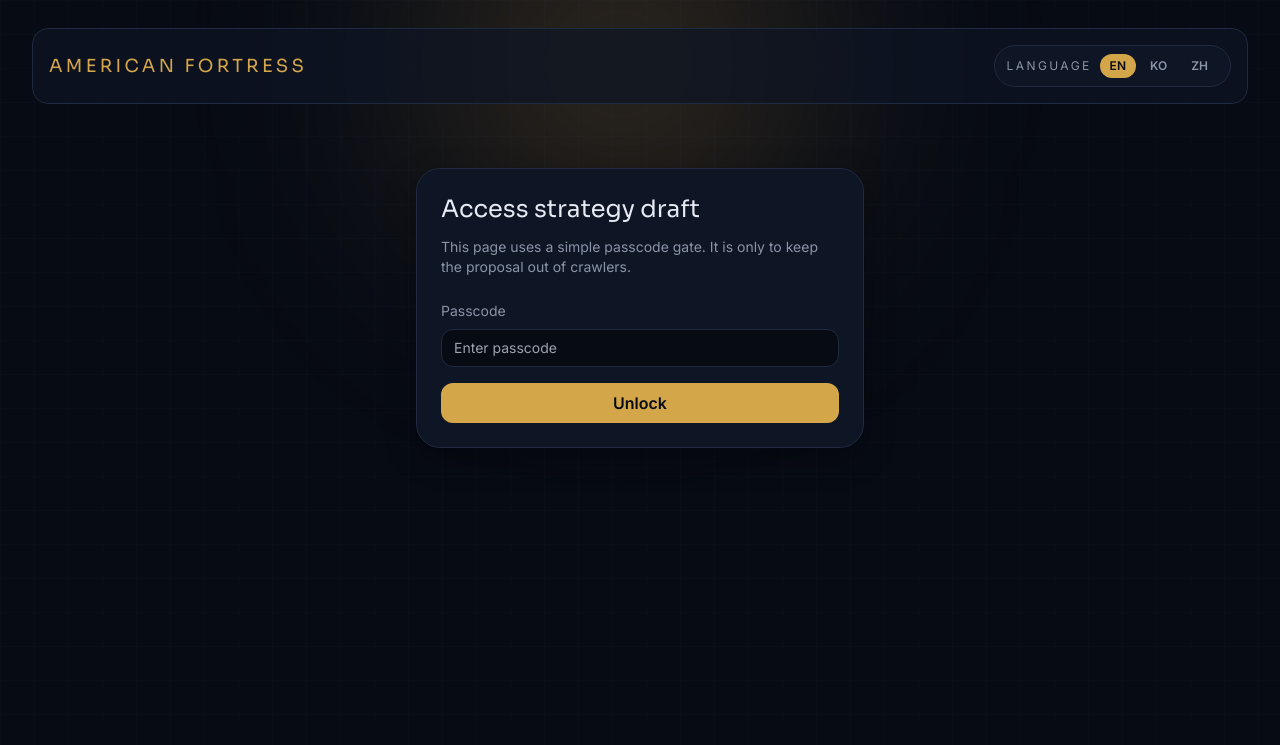
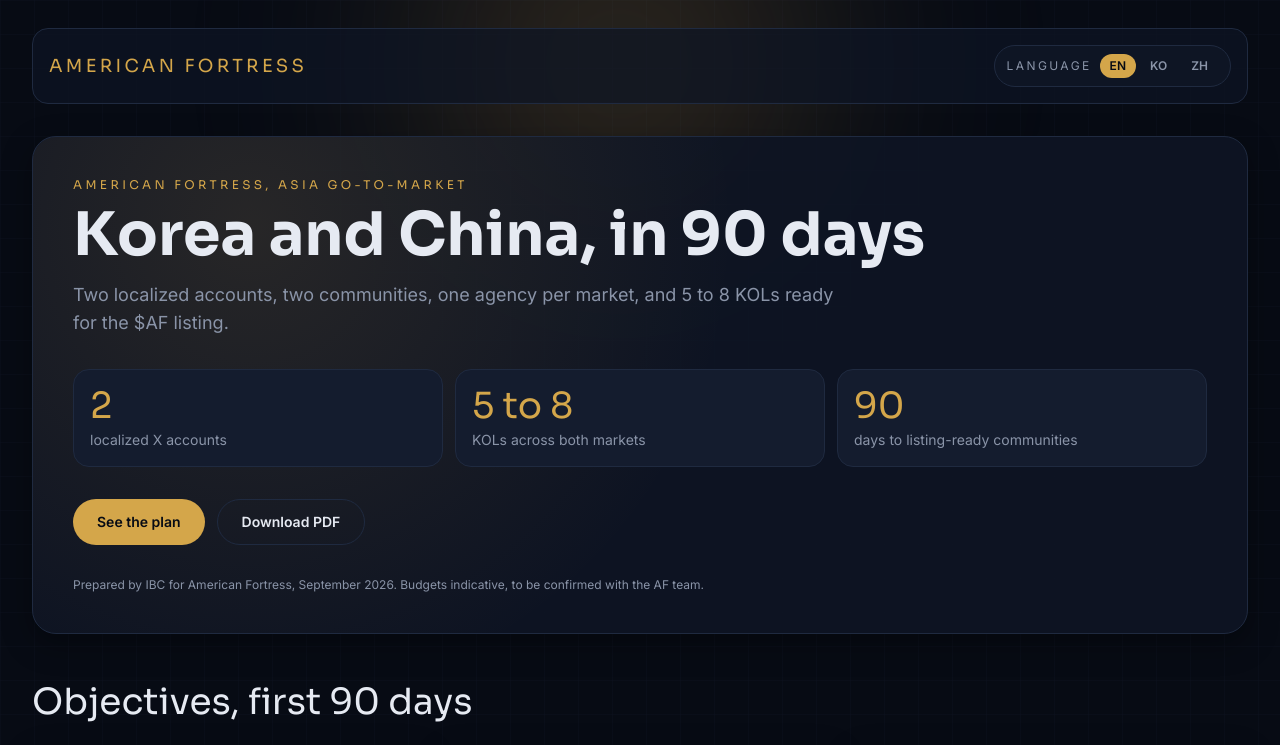
Before and after one commit to cocainandabel/IBC, a Next.js app: page / in a window 1280 px wide. Shown: the top 745 px of the page. Built offline with nearby package versions, Linux system fonts and the light colour scheme.

Commit message:
Remove passcode gate from AF microsite
Co-authored-by: Go Heart <cocainandabel@users.noreply.github.com>

```diff
--- a/components/StrategyMicrosite.tsx
+++ b/components/StrategyMicrosite.tsx
@@ -10,7 +10,6 @@ import { LocaleProvider, useLocale } from "@/components/LocaleProvider";
 import { MarketTabs } from "@/components/MarketTabs";
 import { NextSteps } from "@/components/NextSteps";
 import { ObjectivesSection } from "@/components/ObjectivesSection";
-import { PasscodeGate } from "@/components/PasscodeGate";
 import { Reveal } from "@/components/Reveal";
 import { RolesGrid } from "@/components/RolesGrid";
 import { TimelineSection } from "@/components/TimelineSection";
@@ -37,7 +36,6 @@ function StrategyContent() {
           <LanguageToggle label={strategy.header.localeLabel} locale={locale} onChange={setLocale} />
         </header>
 
-        <PasscodeGate copy={strategy.gate}>
         <div className="mt-8 space-y-12">
           <Reveal delay={0.02}>
             <HeroSection hero={strategy.hero} onSeePlan={scrollToPlan} />
@@ -90,7 +88,6 @@ function StrategyContent() {
             </p>
           </div>
         </section>
-        </PasscodeGate>
       </div>
     </main>
   );
```
Also changed, not shown: 2 other files (tests, documents, lock files or other folders). Lines whose indentation alone changed are shown as unchanged.
